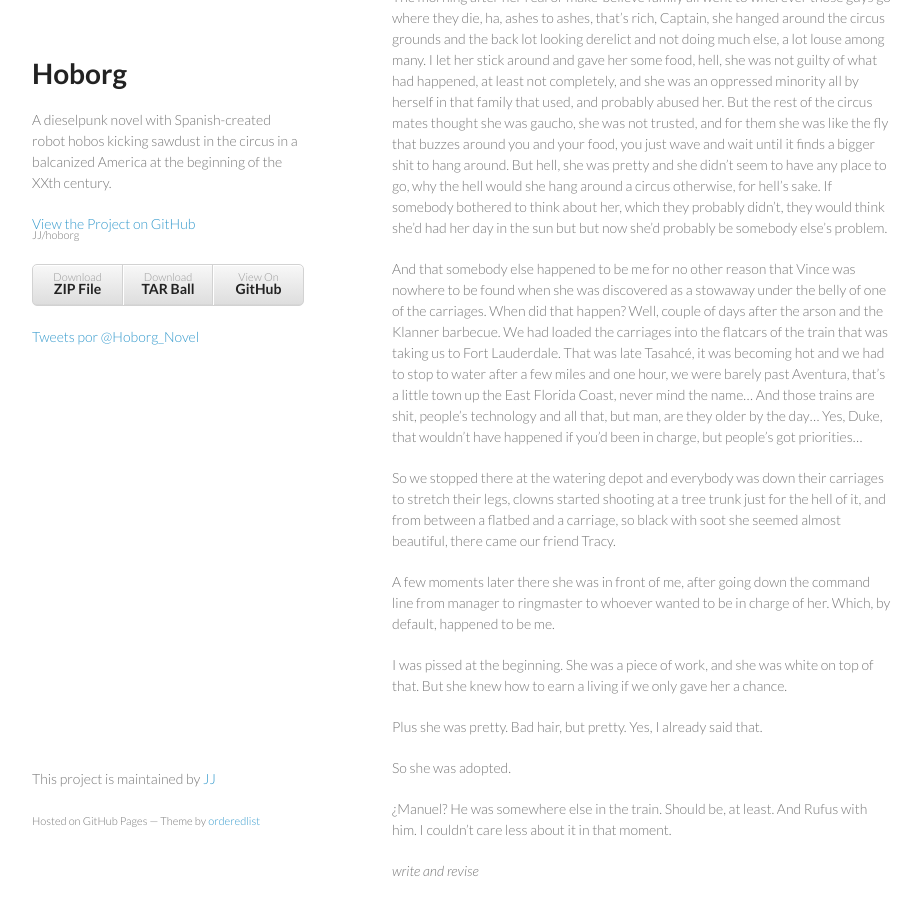
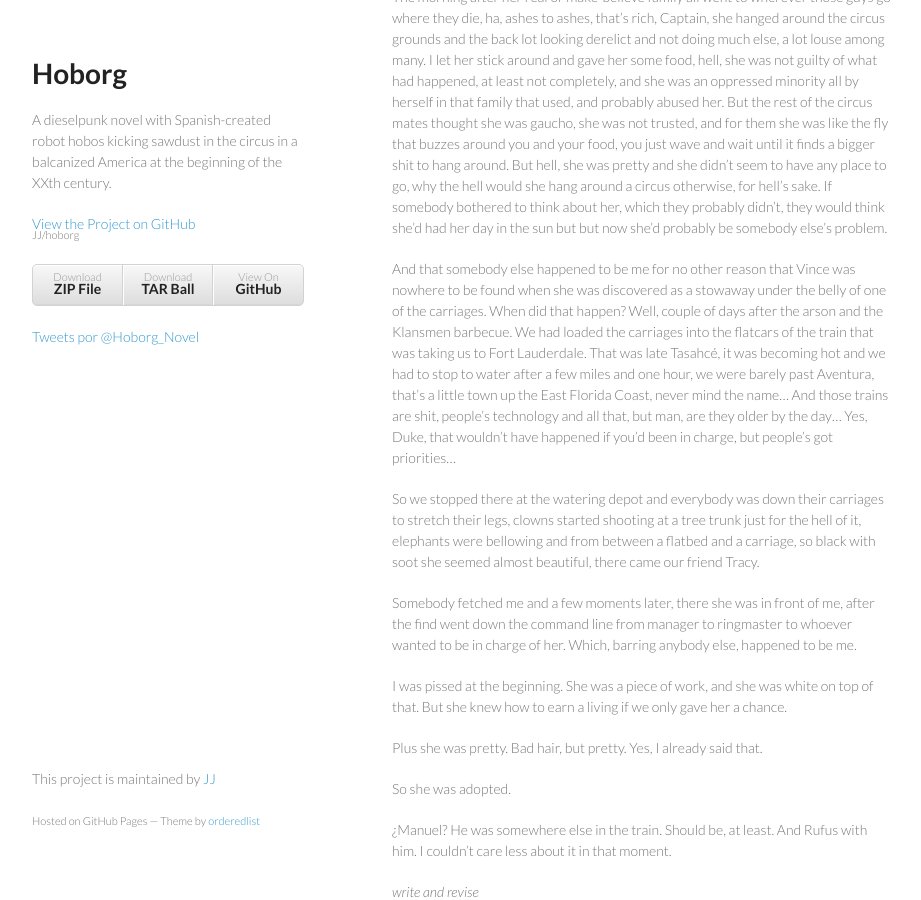
Before and after one commit to JJ/hoborg, a Jekyll site: the page built from text/text.md, in a window 1280 px wide and 900 px high, scrolled down 27778 px. Shown: the whole window, without its empty margins (178-1099 px from the left). Built offline with Jekyll 4.4.1, drawn with Linux system fonts in a browser that asks for light colours; comment, search, counter and statistics services are not loaded.

Commit message:
Sync text/text.md from master to gh-pages

```diff
--- a/text/text.md
+++ b/text/text.md
@@ -1551,7 +1551,7 @@ probably be somebody else's problem.
 And that somebody else happened to be me for no other reason that
 Vince was nowhere to be found when she was discovered as a stowaway
 under the belly of one of the carriages. When did that
-happen? Well, couple of days after the arson and the Klanner barbecue. We had loaded
+happen? Well, couple of days after the arson and the Klansmen barbecue. We had loaded
 the carriages into the flatcars of the train that was taking us to
 Fort Lauderdale. That was late Tasahcé, it was becoming hot and we had
 to stop to water after a few miles and one hour, we were barely past
@@ -1562,13 +1562,14 @@ happened if you'd been in charge, but people's got priorities...
 
 So we stopped there at the watering depot and everybody was down their
 carriages to stretch their legs, clowns started shooting at a tree
-trunk just for the hell of it, and from between a flatbed and a
+trunk just for the hell of it, elephants were bellowing and from between a flatbed and a
 carriage, so black with soot she seemed almost beautiful, there came
 our friend Tracy.
 
-A few moments later there she was in front of me, after going down the
+Somebody fetched me and a few moments later, there she was in front of
+me, after the find went down the
 command line from manager to ringmaster to whoever wanted to be in
-charge of her. Which, by default, happened to be me.
+charge of her. Which, barring anybody else, happened to be me.
 
 I was pissed at the beginning. She was a piece of work, and she was
 white on top of that. But she knew how to earn a living if we only
```
